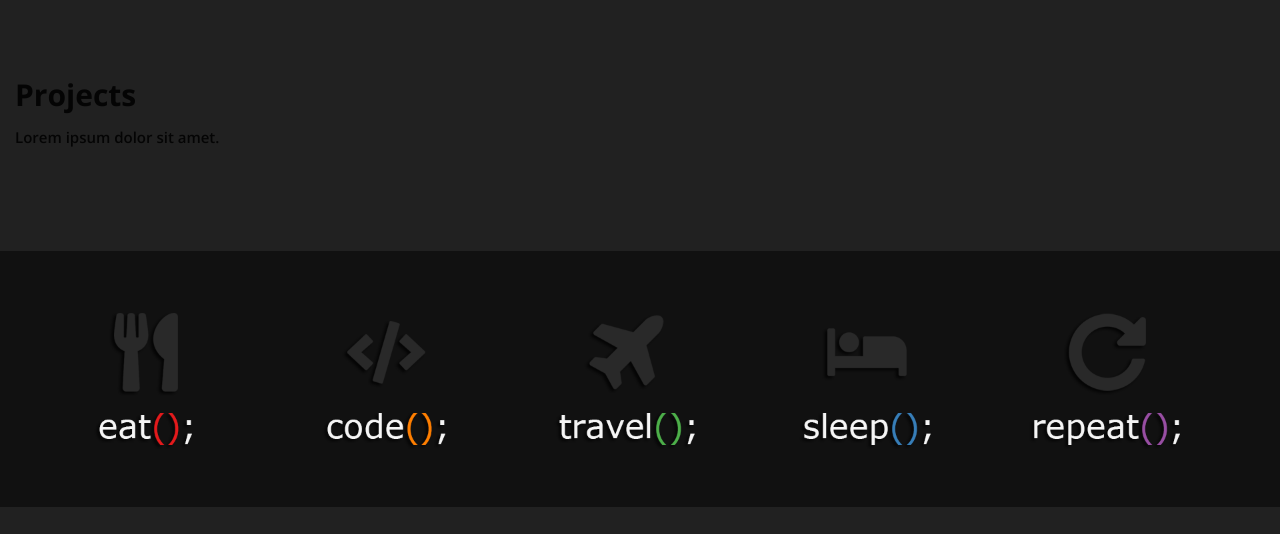
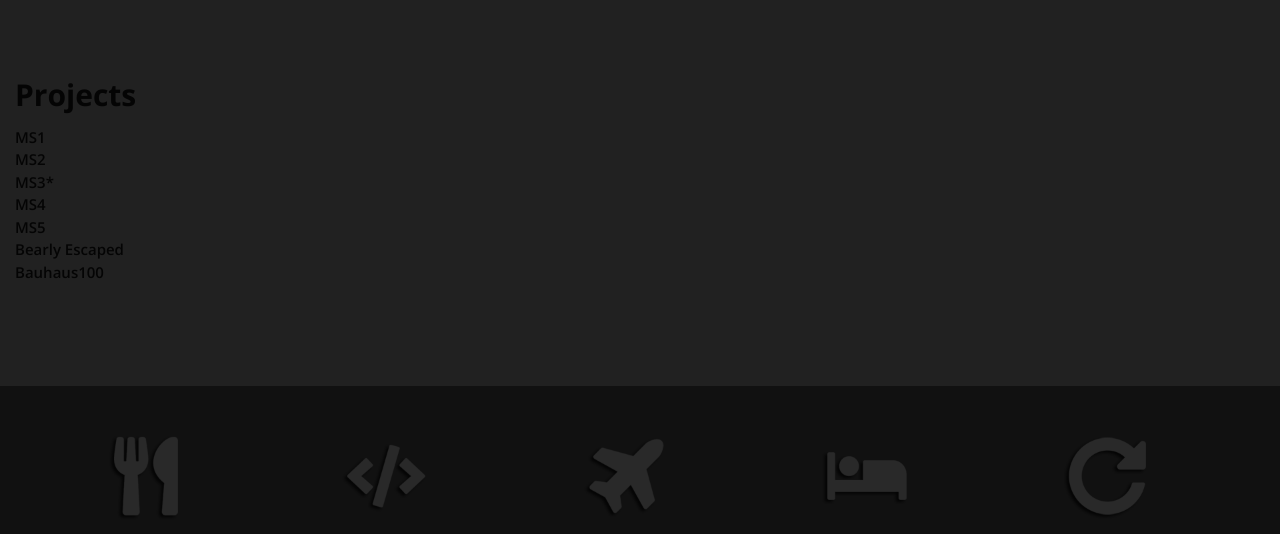
Before and after one commit to TravelTimN/2BN-Tim, a plain HTML site: page index.html in a window 1280 px wide. Shown: the part 820-1354 px from the top of the page. Drawn offline with nearby package versions, Linux system fonts and the light colour scheme.

Commit message:
Add a few projects to unordered list - TBD

```diff
--- a/index.html
+++ b/index.html
@@ -115,9 +115,15 @@
     <!-- PROJECTS -->
     <section id="projects">
         <h1>Projects</h1>
-        <p>
-            Lorem ipsum dolor sit amet.
-        </p>
+        <ul>
+            <li>MS1</li>
+            <li>MS2</li>
+            <li>MS3*</li>
+            <li>MS4</li>
+            <li>MS5</li>
+            <li>Bearly Escaped</li>
+            <li>Bauhaus100</li>
+        </ul>
     </section>
 
     <section class="parallax-container">
```
